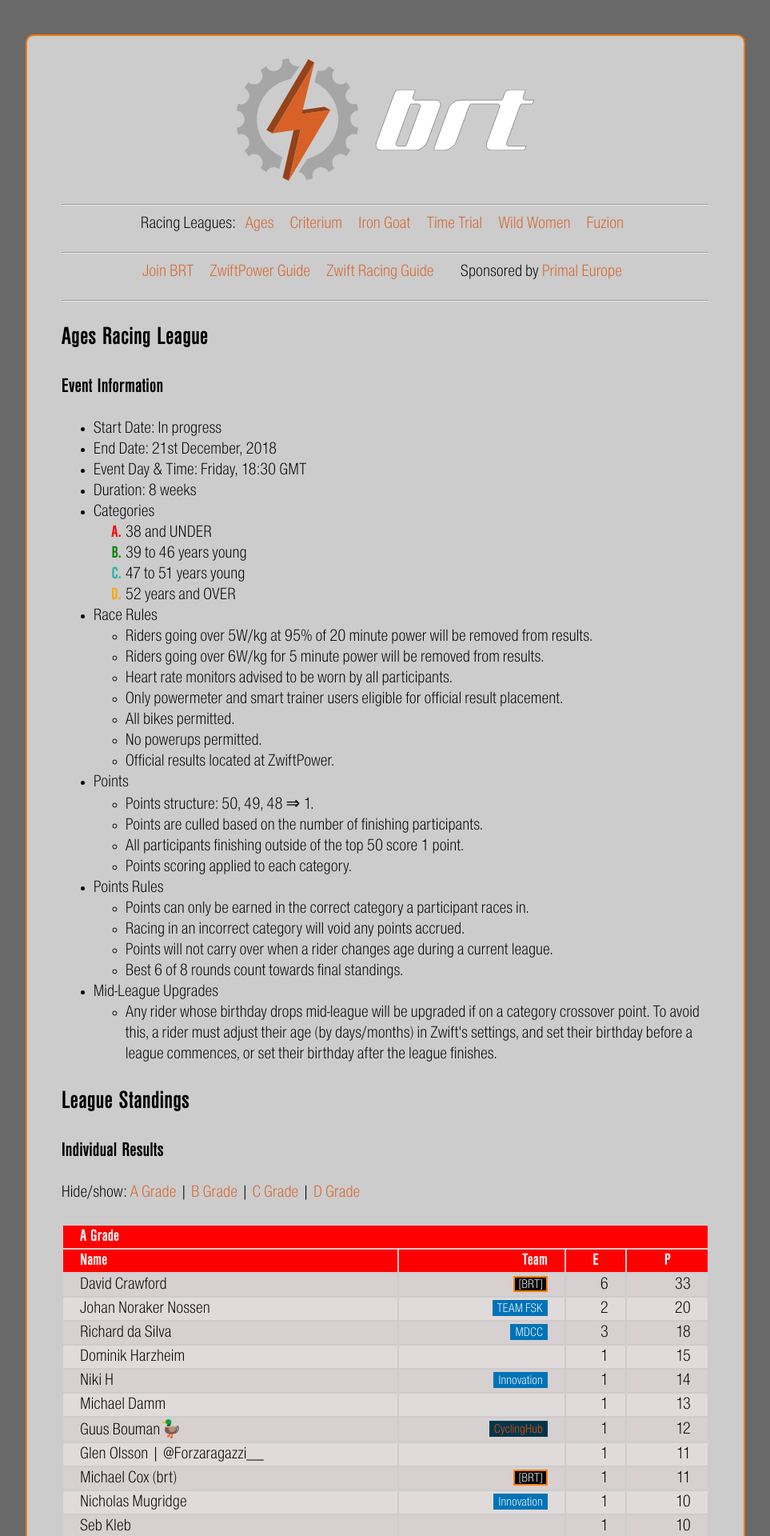
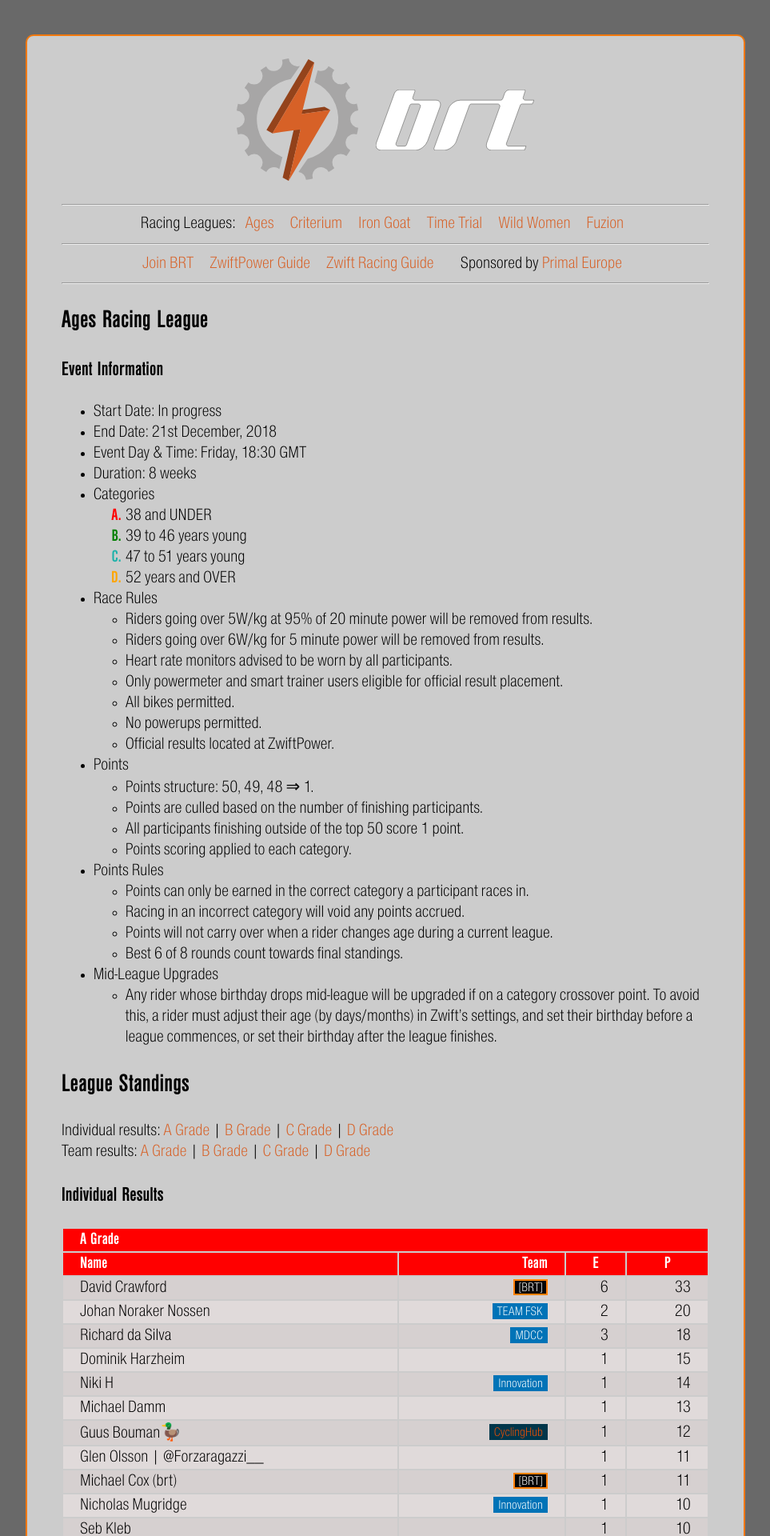
Before and after one commit to jessicah/boltrace.team, a Jekyll site: the page built from ages-league.html, in a window 1280 px wide. Shown: the top 1920 px of the page at 80% size, without its empty margins (158-1121 px from the left). Built offline with Jekyll 4.4.1, drawn with Linux system fonts in a browser that asks for light colours; some of the changed text lies outside the part shown.

Commit message:
Some refinements, replace javascript with anchor tags on league pages.

```diff
--- a/_includes/standings.html
+++ b/_includes/standings.html
@@ -1,3 +1,8 @@
+<p>
+	Individual results: <a href='#a-grade-individual'>A Grade</a> | <a href='#b-grade-individual'>B Grade</a> | <a href='#c-grade-individual'>C Grade</a> | <a href='#d-grade-individual'>D Grade</a><br/>
+	Team results: <a href='#a-grade-team'>A Grade</a> | <a href='#b-grade-team'>B Grade</a> | <a href='#c-grade-team'>C Grade</a> | <a href='#d-grade-team'>D Grade</a>
+</p>
+
 <h3>Individual Results</h3>
 {% assign graded_results = include.riders | group_by: "category" | sort: "name" %}
 {% assign a_size = graded_results[0].items.size %}
@@ -25,31 +30,6 @@ thead {
 	background-color: rgba(242, 120, 12, 1);
 }
 </style>
-<script type='text/javascript'>
-function toggleGrade(name) {
-	var els = document.getElementsByClassName(name + "-grade");
-	for (var i = 0; i < els.length; i++) {
-		if (els[i].style.display == 'none')
-			els[i].style.display = '';
-		else
-			els[i].style.display = 'none';
-	}
-}
-function toggleTeamGrade(name) {
-	var els = document.getElementsByClassName(name + "-team-grade");
-	for (var i = 0; i < els.length; i++) {
-		if (els[i].style.display == 'none')
-			els[i].style.display = '';
-		else
-			els[i].style.display = 'none';
-	}
-}
-</script>
-Hide/show: <a style='cursor: pointer;' onclick='javascript:toggleGrade("a")'>A Grade</a> |
-<a style='cursor: pointer;' onclick='javascript:toggleGrade("b")'>B Grade</a> |
-<a style='cursor: pointer;' onclick='javascript:toggleGrade("c")'>C Grade</a> |
-<a style='cursor: pointer;' onclick='javascript:toggleGrade("d")'>D Grade</a>
-<br/><br/>
 <style type='text/css'>
 #individual-results td.team-badge {
 	text-align: right;
@@ -71,7 +51,7 @@ td.team-badge > span {
 }
 </style>
 <table id='individual-results'>
-	<thead class='a-grade'>
+	<thead class='a-grade' id='a-grade-individual'>
 			<tr style='background-color: red'>
 					<th colspan='4'>A Grade</th>
 				</tr>
@@ -100,7 +80,7 @@ td.team-badge > span {
 	</tr>
 	{% endfor %}
 </tbody>
-<thead class='b-grade'>
+<thead class='b-grade' id='b-grade-individual'>
 		<tr style='background-color: green'>
 				<th colspan='4'>B Grade</th>
 			</tr>
@@ -129,7 +109,7 @@ td.team-badge > span {
 	</tr>
 	{% endfor %}
 </tbody>
-<thead class='c-grade'>
+<thead class='c-grade' id='c-grade-individual'>
 		<tr style='background-color: lightseagreen'>
 				<th colspan='4'>C Grade</th>
 			</tr>
@@ -158,7 +138,7 @@ td.team-badge > span {
 	</tr>
 	{% endfor %}
 </tbody>
-<thead class='d-grade'>
+<thead class='d-grade' id='d-grade-individual'>
 		<tr style='background-color: orange'>
 				<th colspan='4'>D Grade</th>
 			</tr>
@@ -194,13 +174,8 @@ td.team-badge > span {
 {% assign c_size = team_results[2].items.size %}
 {% assign d_size = team_results[3].items.size %}
 <h3>Team Results</h3>
-Hide/show: <a style='cursor: pointer;' onclick='javascript:toggleTeamGrade("a")'>A Grade</a> |
-<a style='cursor: pointer;' onclick='javascript:toggleTeamGrade("b")'>B Grade</a> |
-<a style='cursor: pointer;' onclick='javascript:toggleTeamGrade("c")'>C Grade</a> |
-<a style='cursor: pointer;' onclick='javascript:toggleTeamGrade("d")'>D Grade</a>
-<br/><br/>
 <table id='team-results'>
-	<thead class='a-team-grade'>
+	<thead class='a-team-grade' id='a-grade-team'>
 		<tr style='background-color: red'>
 			<th colspan='3'>A Grade</th>
 		</tr>
@@ -224,7 +199,7 @@ Hide/show: <a style='cursor: pointer;' onclick='javascript:toggleTeamGrade("a")'
 	</tr>
 	{% endfor %}
 </tbody>
-<thead class='b-team-grade'>
+<thead class='b-team-grade' id='b-grade-team'>
 		<tr style='background-color: green'>
 				<th colspan='3'>B Grade</th>
 			</tr>
@@ -248,7 +223,7 @@ Hide/show: <a style='cursor: pointer;' onclick='javascript:toggleTeamGrade("a")'
 	</tr>
 	{% endfor %}
 </tbody>
-<thead class='c-team-grade'>
+<thead class='c-team-grade' id='c-grade-team'>
 		<tr style='background-color: lightseagreen'>
 				<th colspan='3'>C Grade</th>
 			</tr>
@@ -272,7 +247,7 @@ Hide/show: <a style='cursor: pointer;' onclick='javascript:toggleTeamGrade("a")'
 	</tr>
 	{% endfor %}
 </tbody>
-<thead class='d-team-grade'>
+<thead class='d-team-grade' id='d-grade-team'>
 		<tr style='background-color: orange'>
 				<th colspan='3'>D Grade</th>
 			</tr>
--- a/_layouts/default.html
+++ b/_layouts/default.html
@@ -118,7 +118,6 @@
       list-style-type: none;
       padding: 0;
       margin: 0;
-      padding-bottom: 0.5em;
       display: inline-block;
     }
     ul.nav-menu > li > a {
@@ -138,6 +137,9 @@
     a:hover {
       color: #ff5500;
       text-decoration: underline;
+    }
+    input, button {
+      font-family: "Nimbus-Condensed";
     }
   </style>
 </head>
--- a/ages-league.html
+++ b/ages-league.html
@@ -49,7 +49,7 @@ layout: default
 		<ul>
 			<li>Any rider whose birthday drops mid-league will be upgraded if on a category
 				crossover point. To avoid this, a rider must adjust their age (by days/months)
-				in Zwift's settings, and set their birthday before a league commences, or set
+				in Zwift&rsquo;s settings, and set their birthday before a league commences, or set
 				their birthday after the league finishes.
 			</li>
 		</ul>
--- a/jersey.html
+++ b/jersey.html
@@ -1,12 +1,12 @@
 <html>
 <head>
-<title>Support BRT's Jersey Quest</title>
+<title>Support BRT&rsquo;s Jersey Quest</title>
 <script type='text/javascript'>
 window.location="https://forums.zwift.com/t/club-jersey-for-bolt-race-team/16450";
 </script>
 </title>
 <body>
-<h1>Support BRT's Jersey Quest</h1>
+<h1>Support BRT&rsquo;s Jersey Quest</h1>
 <a href='https://forums.zwift.com/t/club-jersey-for-bolt-race-team/16450'>Zwift Forum Feature Request for BRT Kit</a>
 </body>
 </html>
--- a/join-brt.html
+++ b/join-brt.html
@@ -22,7 +22,7 @@ layout: default
 	should be lined with support, and that is the key to being a BRT member.</li>
 	<li><strong>BRT</strong> have a vibrant community of over 250 members who are willing to help in your cause for
 	glory, or times of difficulty.</li>
-	<li><strong>BRT</strong> have two Facebook groups, one for all members (BRT), and one women's specific (BRT Hellcatz).</li>
+	<li><strong>BRT</strong> have two Facebook groups, one for all members (BRT), and one women&rsquo;s specific (BRT Hellcatz).</li>
 	<li><strong>BRT</strong> partake in the majority of high profile events on Zwift, and finish within the top three
 	on a regular basis.</li>
 	<li><strong>BRT</strong> run multiple events ranging from group rides, races, and race series.</li>
--- a/my-category.html
+++ b/my-category.html
@@ -2,14 +2,14 @@
 layout: default
 ---
 
-<h2>What's my Racing Category for BRT Events?</h2>
+<h2>What&rsquo;s my Racing Category for BRT Events?</h2>
 
 <p>
 	This will look up your Zwift ID, and get your maximum FTP (95% of 20min) from the past 30 days,
-	or your last six races, if you haven't raced recently.
+	or your last ten rides if you haven't raced recently.
 </p>
 <p>
-	As you're expected to be on ZwiftPower, your Zwift ID can be found on your
+	As you&rsquo;re expected to be on ZwiftPower, your Zwift ID can be found on your
 	<a href='https://www.zwiftpower.com/profile.php'>profile page</a>, and clicking on the
 	<strong>Settings</strong> tab.
 </p>
```
